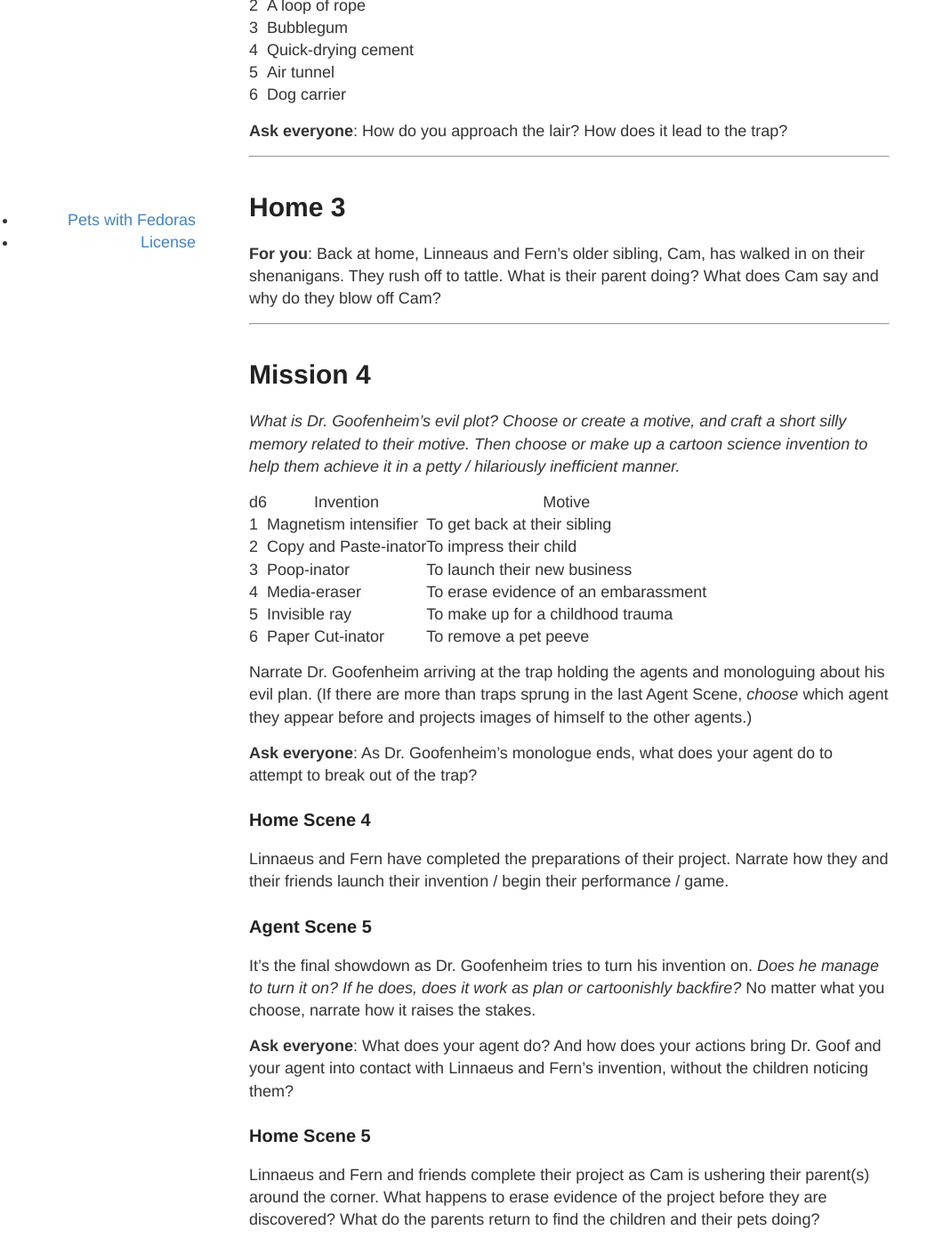
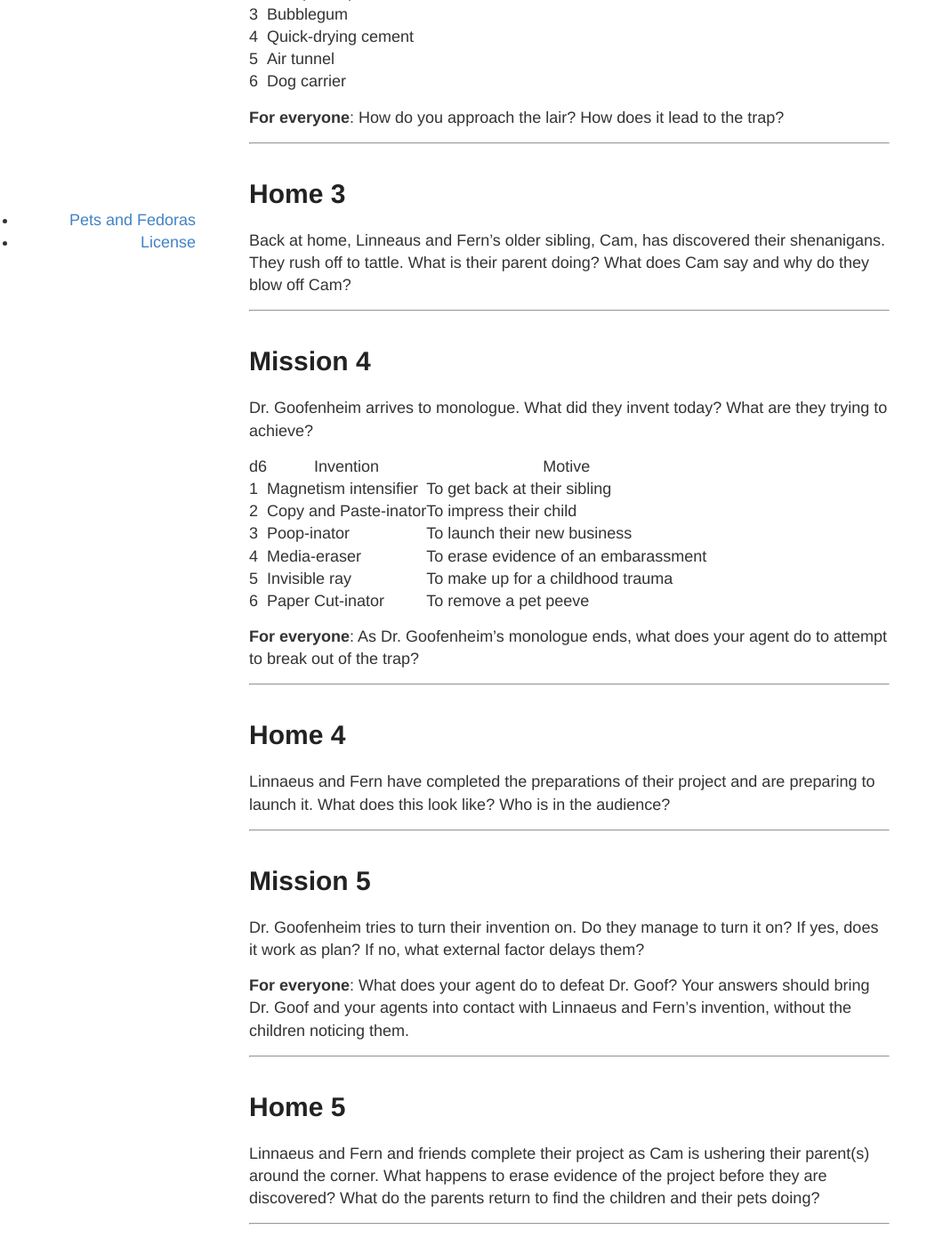
Before and after one commit to zechlau14/zechlau14.github.io, a Jekyll site: the page built from projects/pets-with-fedoras-slides.md, in a window 1280 px wide and 1400 px high, scrolled down 4653 px. Shown: the whole window at 89% size, without its empty margins (0-1060 px from the left). Built offline with Jekyll 4.4.1, drawn with Linux system fonts in a browser that asks for light colours; our own code applies the rules of GitHub Pages for plain Markdown files; some of the changed text lies outside the part shown.

Commit message:
Update pets-with-fedoras-slides.md

```diff
--- a/projects/pets-with-fedoras-slides.md
+++ b/projects/pets-with-fedoras-slides.md
@@ -1,5 +1,5 @@
 ---
-title: "Pets with Fedoras"
+title: "Pets and Fedoras - Slides"
 author: "Mr Zech"
 date: "8 April 2024"
 ---
@@ -7,7 +7,7 @@ a current work in progress.  Formatting of this page will be wonky due to me try
 Last updated 8th April 2024.
 
 ---
-## Pets with Fedoras
+## Pets and Fedoras
 
 A story game for 2 -- 5 players.
 This work is directly inspired by the cartoon Phineas and Ferb.
@@ -58,7 +58,7 @@ When we have read the Instructions cards, we will alternate between Mission card
 
 # Introduction 8
 
-On your turn, read your card out loud and answer the question for you. You may choose and embellish an answer from the list on the card or come up with something new.
+On your turn, read your card out loud and answer the question(s). You may choose and embellish an answer from the list on the card or come up with something new.
 
 ---
 
@@ -79,7 +79,7 @@ Other players may ask you questions or make suggestions on your turn, but whethe
 ---
 # Introduction 12
 
-Then everyone rolls their six-sided die to in what order we answer the question for everyone, beginning with the lowest roll.
+If there is a question for everyone, then we each roll our six-sided die to discover the order that we answer, beginning with the lowest roll.
 
 ---
 # Introduction 13
@@ -106,15 +106,13 @@ Then give your character a **cute pet name**, like Perry the platypus or Pinky t
 
 ---
 # Mission 1
-The agents are hanging out with Linneaus and Fern at home.
-
-**For you**: Which part of the home are you in? What are Linneaus and Fern doing?
+The agents are hanging out with Linneaus and Fern at home. Which part of the home are you in? What are Linneaus and Fern doing?
 
 **For everyone**: Your agent receives a notification of an urgent call from mission control. How do you receive it? And how do you ensure Linneaus and Fern do not see you answer it?
 
 ---
 # Home 1
-**For you**: What are Linneaus and Fern going to do today? What inspired them?
+What are Linneaus and Fern going to do today? What inspired them?
 
 | d6 | today's activity |
 | --- | --- |
@@ -127,7 +125,7 @@ The agents are hanging out with Linneaus and Fern at home.
 
 ---
 # Mission 2
-**For you**: What suspicious activity has Dr. Goofenheim been spotted doing? How does the agents' handler gives them this information and order them to investigate?
+What suspicious activity has Dr. Goofenheim been spotted doing? How does the agents' handler gives them this information and order them to investigate?
 
 | d6 | Suspicious Activity |
 | --- | --- |
@@ -143,11 +141,11 @@ The agents are hanging out with Linneaus and Fern at home.
 ---
 # Home 2
 
-**For you**: As the agents leave their home, the camera pans over to see Linneaus and Fern starting their project. How are they getting the necessary materials / ingredients? Which of their friends has come over to help them?
+As the agents leave their home, the camera pans over to show Linneaus and Fern starting their project. How are they getting the necessary materials / ingredients? Which of their friends has come over to help them?
 
 ---
 # Mission 3
-**For you**: The agents arrive at Dr. Goof's lair. Where is it? What trap has Dr. Goof prepared for the agents?
+The agents arrive at Dr. Goof's lair. Where is it? What trap has Dr. Goof prepared for the agents?
 
 | d6 | Trap |
 | --- | --- |
@@ -158,15 +156,15 @@ The agents are hanging out with Linneaus and Fern at home.
 | 5 | Air tunnel |
 | 6 | Dog carrier |
 
-**Ask everyone**: How do you approach the lair? How does it lead to the trap?
+**For everyone**: How do you approach the lair? How does it lead to the trap?
 
 ---
 # Home 3
-**For you**: Back at home, Linneaus and Fern's older sibling, Cam, has walked in on their shenanigans. They rush off to tattle. What is their parent doing? What does Cam say and why do they blow off Cam?
+Back at home, Linneaus and Fern's older sibling, Cam, has discovered their shenanigans. They rush off to tattle. What is their parent doing? What does Cam say and why do they blow off Cam?
 
 ---
 # Mission 4
-_What is Dr. Goofenheim's evil plot? Choose or create a motive, and craft a short silly memory related to their motive. Then choose or make up a cartoon science invention to help them achieve it in a petty / hilariously inefficient manner._
+Dr. Goofenheim arrives to monologue. What did they invent today? What are they trying to achieve?
 
 | d6 | Invention | Motive |
 | --- | --- | --- |
@@ -177,22 +175,22 @@ _What is Dr. Goofenheim's evil plot? Choose or create a motive, and craft a shor
 | 5 | Invisible ray | To make up for a childhood trauma |
 | 6 | Paper Cut-inator | To remove a pet peeve |
 
-Narrate Dr. Goofenheim arriving at the trap holding the agents and monologuing about his evil plan. (If there are more than traps sprung in the last Agent Scene, _choose_ which agent they appear before and projects images of himself to the other agents.)
+**For everyone**: As Dr. Goofenheim's monologue ends, what does your agent do to attempt to break out of the trap?
 
-**Ask everyone**: As Dr. Goofenheim's monologue ends, what does your agent do to attempt to break out of the trap?
+---
+# Home 4
+Linnaeus and Fern have completed the preparations of their project and are preparing to launch it. What does this look like? Who is in the audience?
 
-### Home Scene 4
-Linnaeus and Fern have completed the preparations of their project. Narrate how they and their friends launch their invention / begin their performance / game.
+---
+# Mission 5
+Dr. Goofenheim tries to turn their invention on. Do they manage to turn it on? If yes, does it work as plan? If no, what external factor delays them?
 
-### Agent Scene 5
-It's the final showdown as Dr. Goofenheim tries to turn his invention on. _Does he manage to turn it on? If he does, does it work as plan or cartoonishly backfire?_ No matter what you choose, narrate how it raises the stakes.
+**For everyone**: What does your agent do to defeat Dr. Goof? Your answers should bring Dr. Goof and your agents into contact with Linnaeus and Fern's invention, without the children noticing them.
 
-**Ask everyone**: What does your agent do? And how does your actions bring Dr. Goof and your agent into contact with Linnaeus and Fern's invention, without the children noticing them?
-
-### Home Scene 5
+---
+# Home 5
 Linnaeus and Fern and friends complete their project as Cam is ushering their parent(s) around the corner. What happens to erase evidence of the project before they are discovered? What do the parents return to find the children and their pets doing?
 
+---
 ## License
 Pets and Fedoras by Mr Zech (Zechariah Lau) is licensed under [CC BY 4.0](http://creativecommons.org/licenses/by/4.0/).
-
-This work is based on [Lasers and Feelings](https://johnharper.itch.io/lasers-feelings), by [John Harper](https://johnharper.itch.io/), and licensed for our use under the [CC BY 4.0 license](https://creativecommons.org/licenses/by/4.0/).
```
